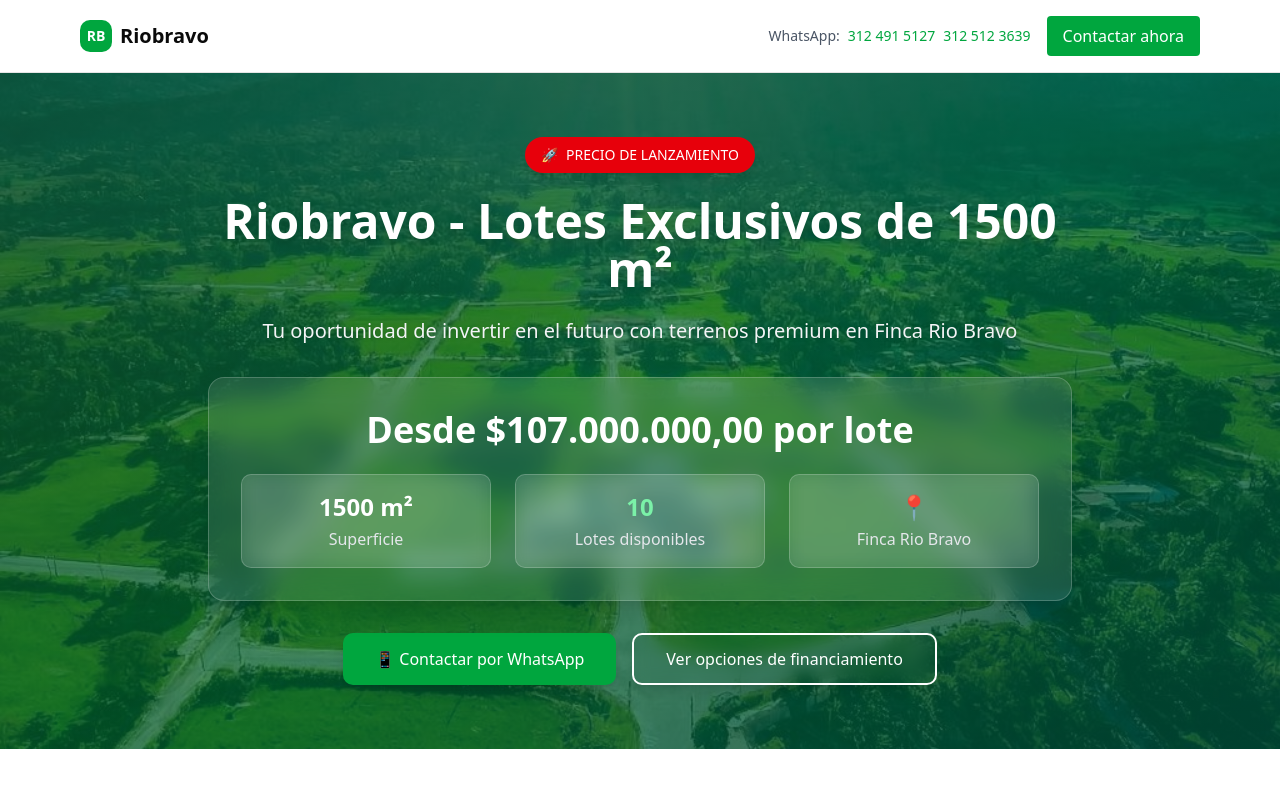
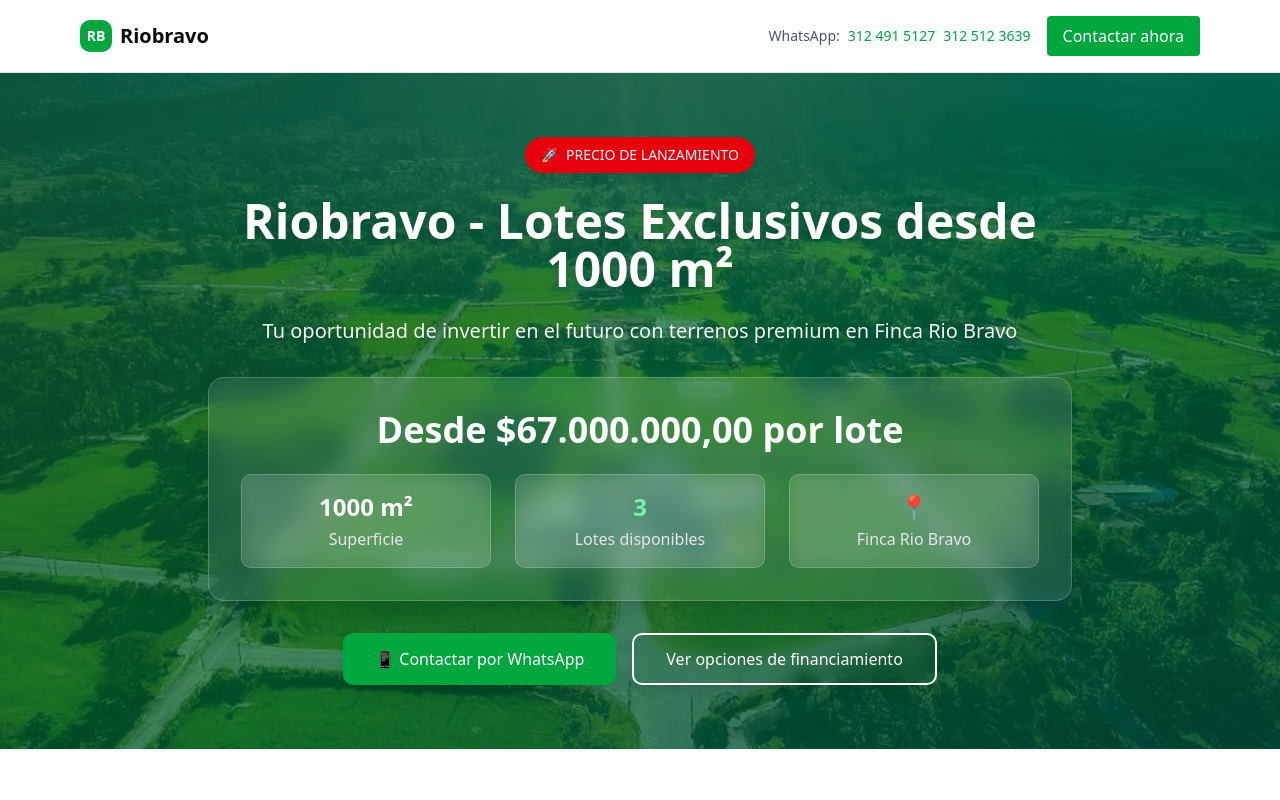
Before and after one commit to DIEGO-VALDES-R/Lanzamiento_RioBravo_Lotes, a Next.js app: page / in a window 1280 px wide. Shown: the top 800 px of the page. Built offline with nearby package versions, Linux system fonts and the light colour scheme.

Commit message:
Update page.tsx

```diff
--- a/src/app/page.tsx
+++ b/src/app/page.tsx
@@ -74,7 +74,7 @@ export default function Home() {
             </div>
 
             <h1 className="text-4xl md:text-5xl font-bold text-white mb-6 drop-shadow-lg">
-              Riobravo - Lotes Exclusivos de 1500 m²
+              Riobravo - Lotes Exclusivos desde 1000 m²
             </h1>
 
             <p className="text-xl text-gray-100 mb-8 drop-shadow">
@@ -83,16 +83,16 @@ export default function Home() {
 
             <div className="bg-white/10 backdrop-blur-md rounded-2xl shadow-xl p-8 mb-8 border border-white/20">
               <div className="text-4xl font-bold text-white mb-6">
-                Desde $107.000.000,00 por lote
+                Desde $67.000.000,00 por lote
               </div>
 
               <div className="grid md:grid-cols-3 gap-6 text-center">
                 <div className="bg-white/10 backdrop-blur-sm rounded-lg p-4 border border-white/20">
-                  <div className="text-2xl font-bold text-white mb-1">1500 m²</div>
+                  <div className="text-2xl font-bold text-white mb-1">1000 m²</div>
                   <div className="text-gray-200">Superficie</div>
                 </div>
                 <div className="bg-white/10 backdrop-blur-sm rounded-lg p-4 border border-white/20">
-                  <div className="text-2xl font-bold text-green-300 mb-1">10</div>
+                  <div className="text-2xl font-bold text-green-300 mb-1">3</div>
                   <div className="text-gray-200">Lotes disponibles</div>
                 </div>
                 <div className="bg-white/10 backdrop-blur-sm rounded-lg p-4 border border-white/20">
```
